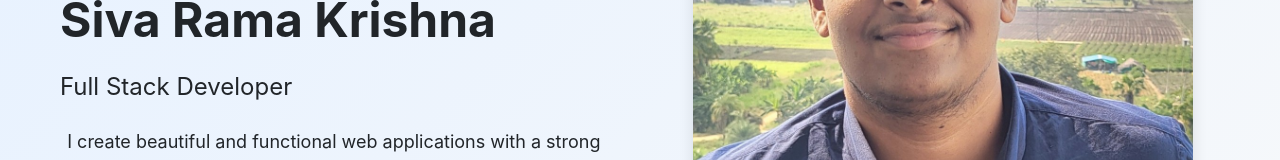
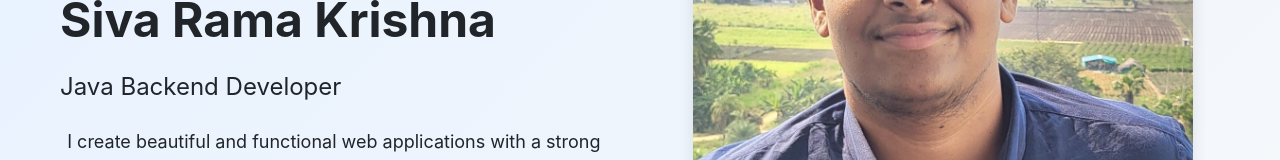
Before and after one commit to RamaKrishna3008/Portfolio, a React (Vite) app: page / in a window 1280 px wide. Shown: the part 338-498 px from the top of the page. Built offline with nearby package versions, Linux system fonts and the light colour scheme.

Commit message:
Commit 3

```diff
--- a/src/components/Hero.jsx
+++ b/src/components/Hero.jsx
@@ -9,7 +9,7 @@
       <div className="container hero-content">
         <div className="hero-text">
           <h1 className="hero-title">Hi, I'm <span className="highlight">Mandalaneni Sai Balaji Siva Rama Krishna</span></h1>
-          <h2 className="hero-subtitle">Full Stack Developer</h2>
+          <h2 className="hero-subtitle">Java Backend Developer</h2>
           <p className="hero-description">
             I create beautiful and functional web applications with a strong focus on user experience, clean code, and robust backend development using Spring Boot.
           </p>
```
